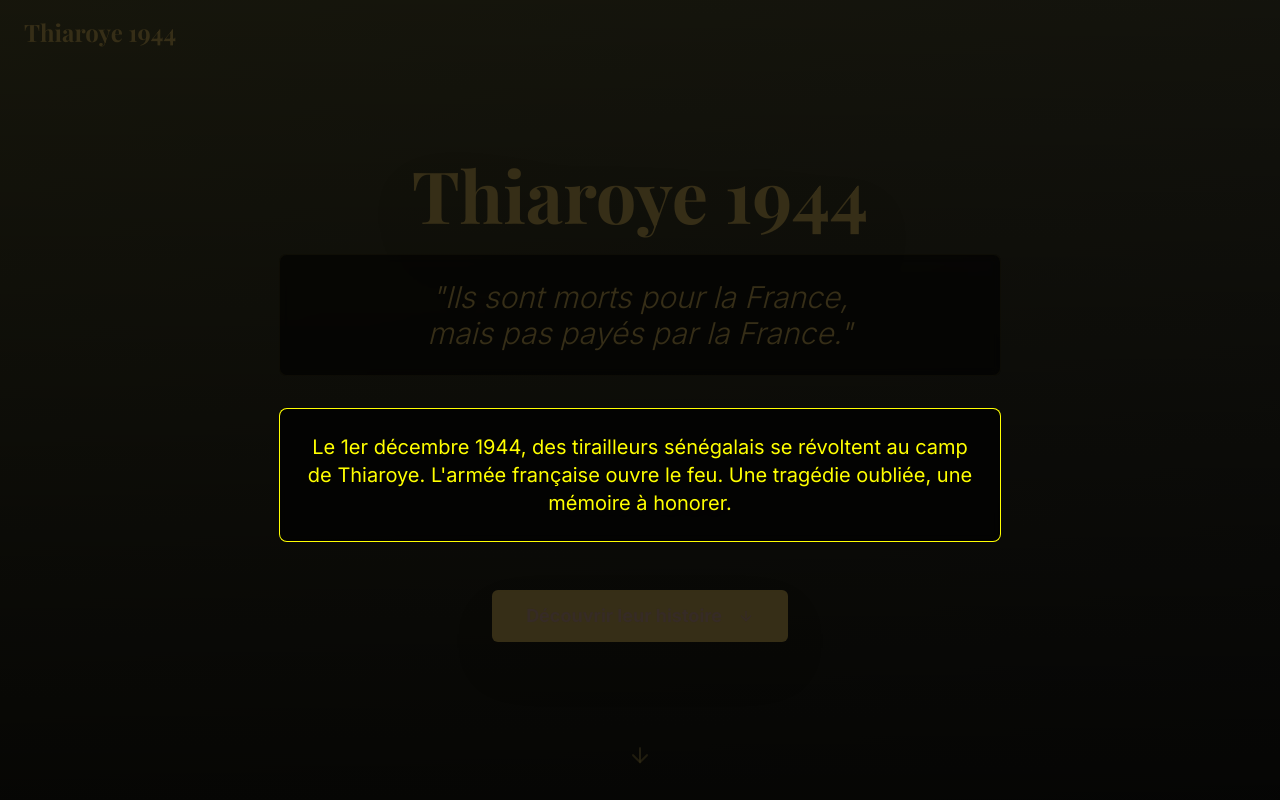
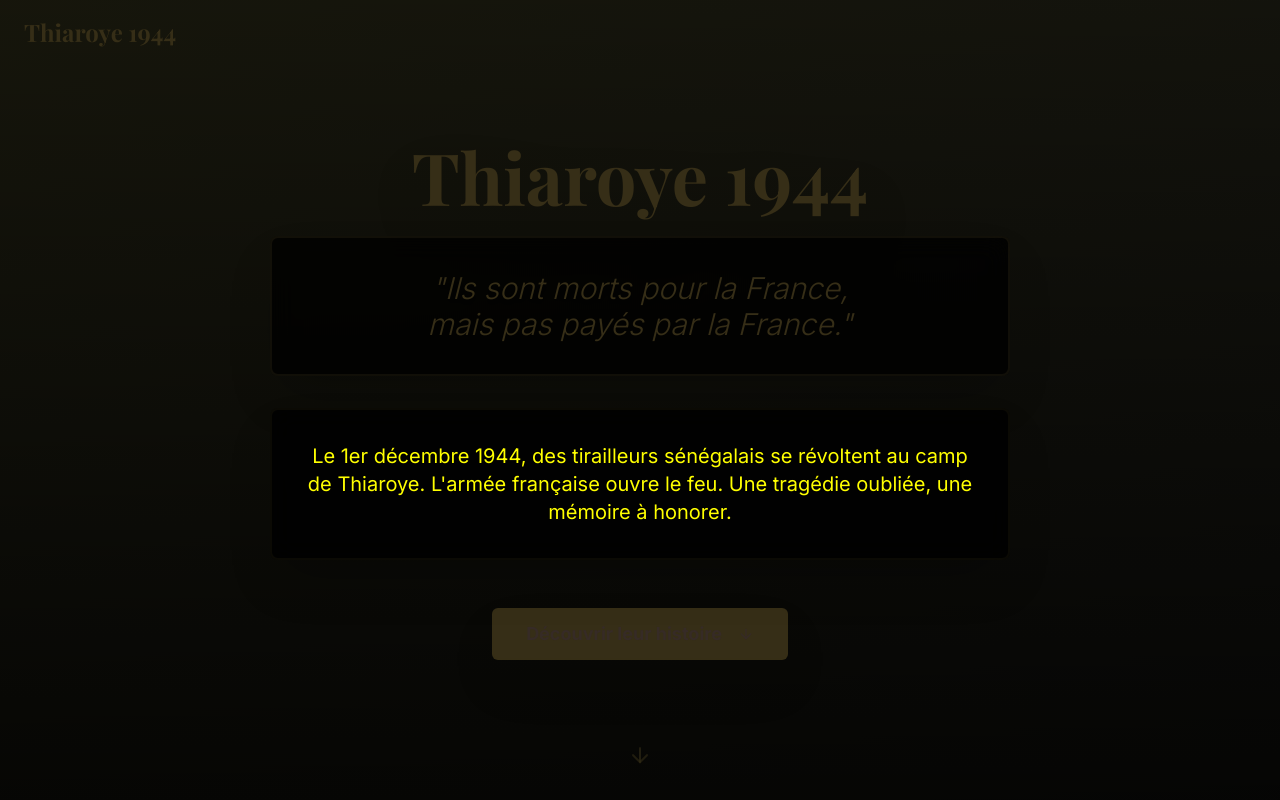
Before and after one commit to Deku937/thiaroye-echoes-remembrance, a React (Vite) app: page / in a window 1280 px wide. Built offline with nearby package versions, Linux system fonts and the light colour scheme.

Commit message:
Fix: Improve color scheme and readability
Adjust the color scheme to improve readability across the website.

```diff
--- a/src/components/Hero.tsx
+++ b/src/components/Hero.tsx
@@ -23,14 +23,14 @@ const Hero = ({ onDiscover }: { onDiscover: () => void }) => {
           Thiaroye 1944
         </h1>
 
-        <div className="mb-8 bg-black/60 backdrop-blur-sm rounded-lg p-6 border border-gold/20">
+        <div className="mb-8 bg-black/80 backdrop-blur-md rounded-lg p-8 border-2 border-gold/30 shadow-2xl">
           <blockquote className="text-xl md:text-2xl lg:text-3xl text-gold italic font-light leading-relaxed drop-shadow-lg">
             "Ils sont morts pour la France,<br />
             mais pas payés par la France."
           </blockquote>
         </div>
 
-        <div className="bg-black/70 backdrop-blur-sm rounded-lg p-6 mb-12 border border-foreground/20">
+        <div className="bg-black/85 backdrop-blur-md rounded-lg p-8 mb-12 border-2 border-gold/20 shadow-2xl">
           <p className="text-lg md:text-xl text-foreground leading-relaxed max-w-2xl mx-auto drop-shadow-lg">
             Le 1er décembre 1944, des tirailleurs sénégalais se révoltent au camp de Thiaroye.
             L'armée française ouvre le feu. Une tragédie oubliée, une mémoire à honorer.
```
